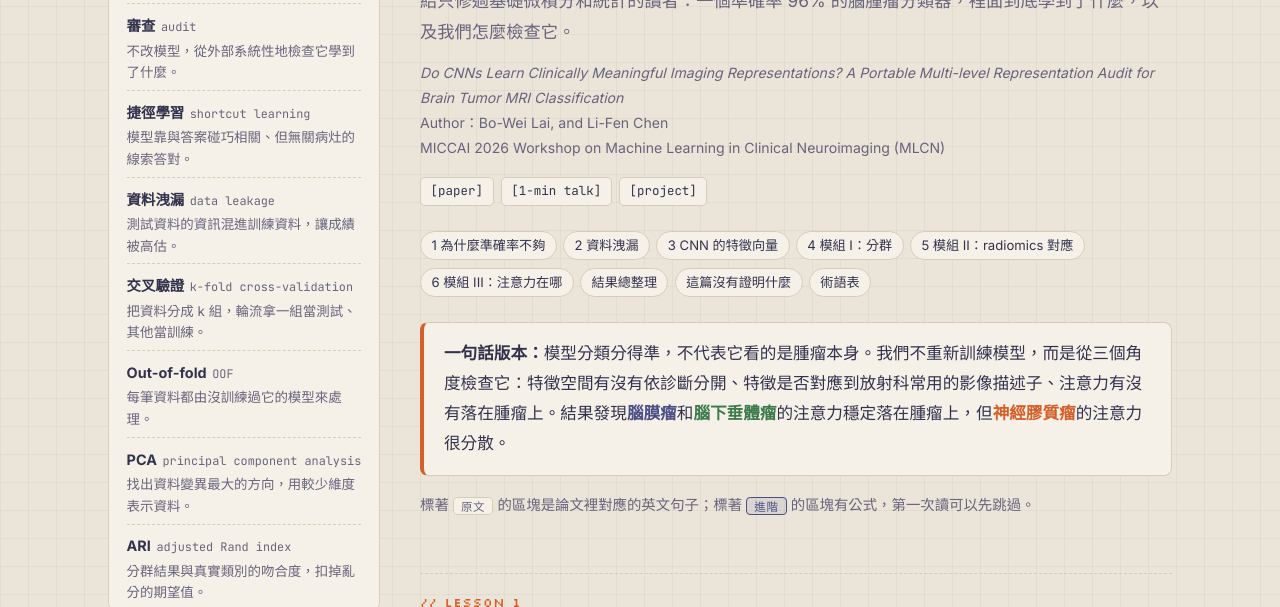
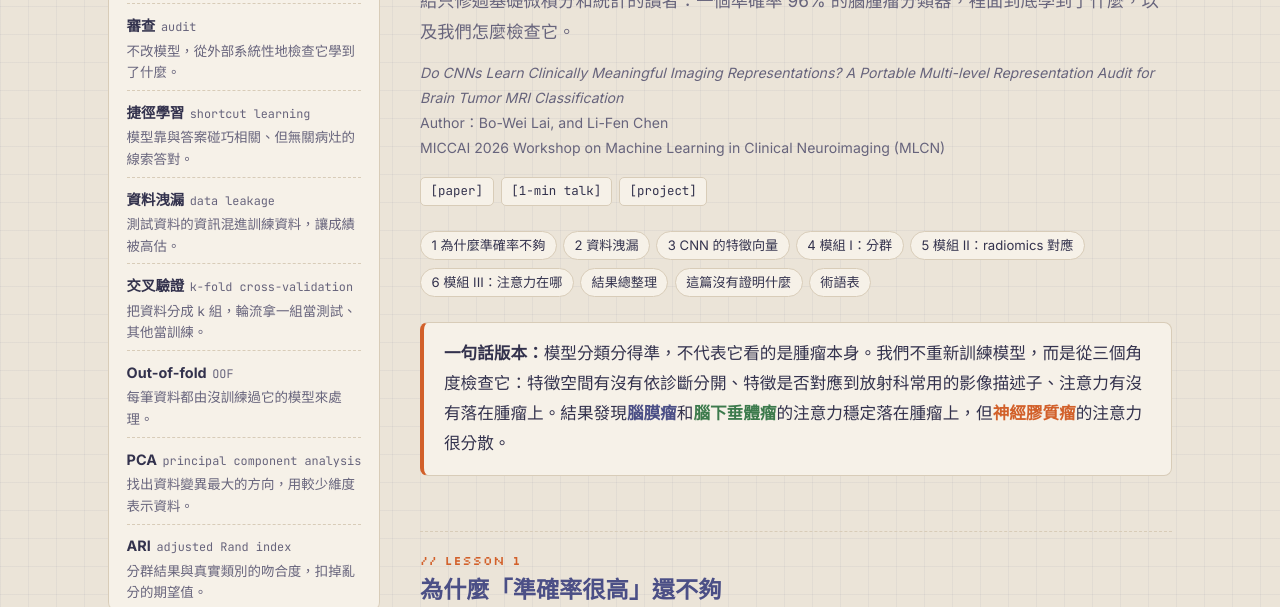
Before and after one commit to s9988766-creator/s9988766-creator.github.io, a plain HTML site: page tutorials/mlcn2026/index.html in a window 1280 px wide. Shown: the part 190-797 px from the top of the page. Drawn offline with nearby package versions, Linux system fonts and the light colour scheme.

Commit message:
Update index.html to include lesson 1 section
Removed the legend paragraph and added a new section for lesson 1.

```diff
--- a/tutorials/mlcn2026/index.html
+++ b/tutorials/mlcn2026/index.html
@@ -197,8 +197,7 @@ footer { margin-top: 3.5rem; padding-top: 1rem; border-top: 1px solid var(--line
     <li><a href="#gloss">術語表</a></li>
   </ul>
   <div class="thesis"><b>一句話版本：</b>模型分類分得準，不代表它看的是腫瘤本身。我們不重新訓練模型，而是從三個角度檢查它：特徵空間有沒有依診斷分開、特徵是否對應到放射科常用的影像描述子、注意力有沒有落在腫瘤上。結果發現<b class="m">腦膜瘤</b>和<b class="p">腦下垂體瘤</b>的注意力穩定落在腫瘤上，但<b class="g">神經膠質瘤</b>的注意力很分散。</div>
-  <p class="legend">標著 <span class="tag-orig">原文</span> 的區塊是論文裡對應的英文句子；標著 <span class="tag-deep">進階</span> 的區塊有公式，第一次讀可以先跳過。</p>
-</header>
+
 
 <section id="l1">
   <h2><span class="lesson">lesson 1</span>為什麼「準確率很高」還不夠</h2>
```
